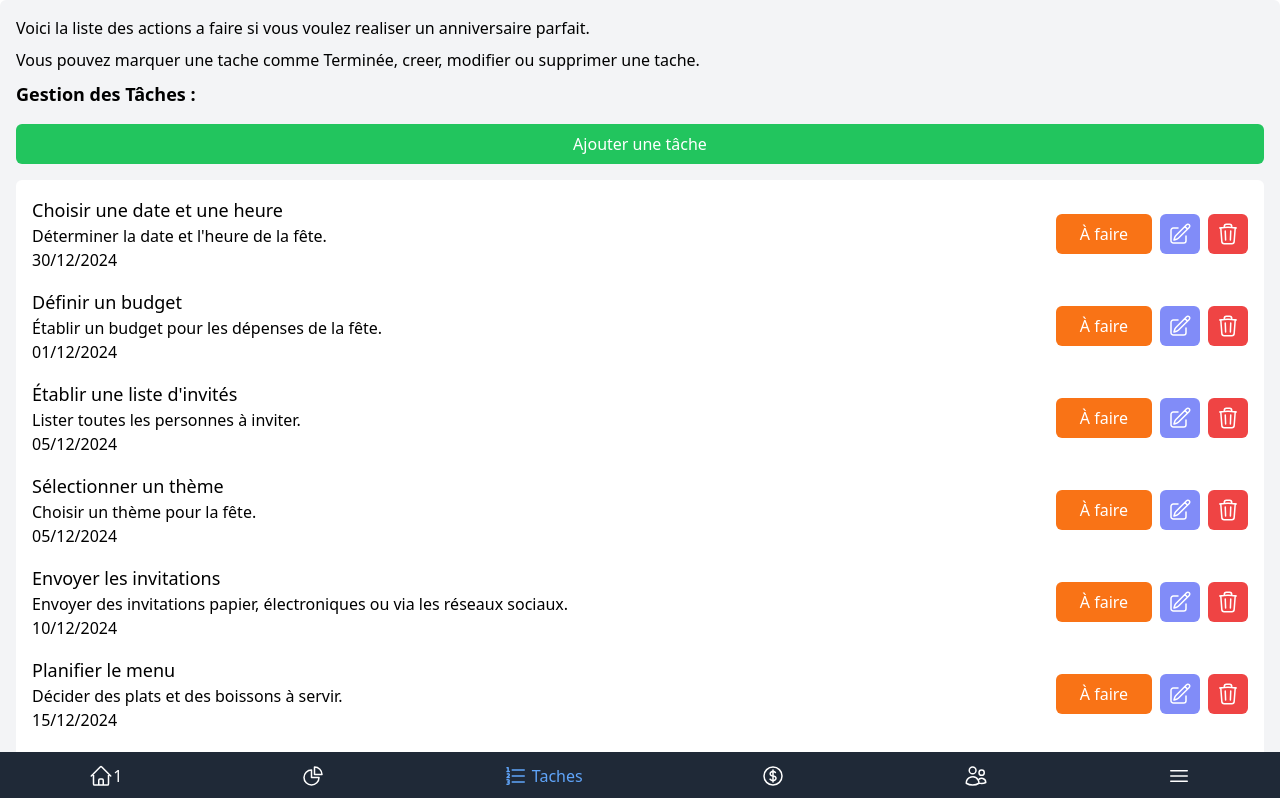
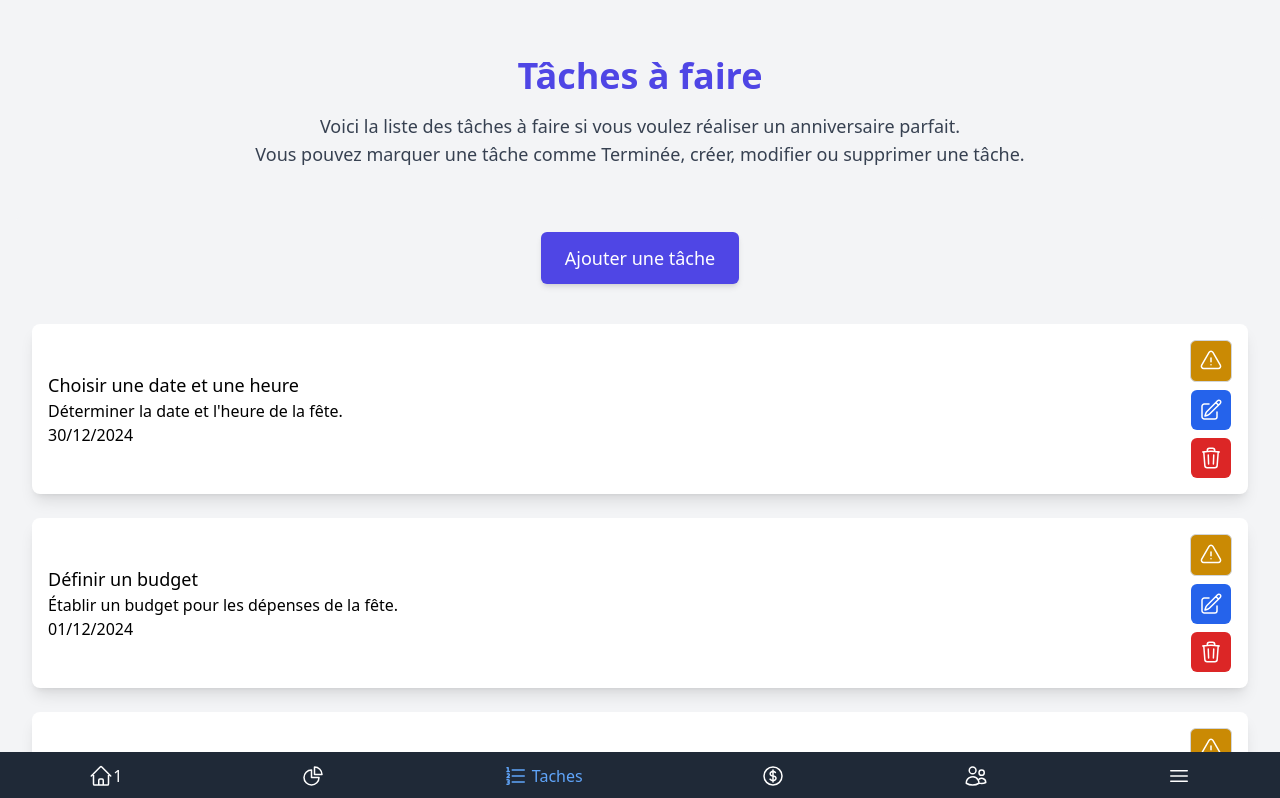
Before and after one commit to billy-java/soirie, a React (Vite) app: page /e/1/taches in a window 1280 px wide. Shown: the top 798 px of the page. Built offline with nearby package versions, Linux system fonts and the light colour scheme.

Commit message:
mise a jour - (3)

```diff
--- a/src/components/TachesSection.tsx
+++ b/src/components/TachesSection.tsx
@@ -84,6 +84,10 @@ const TachesSection: React.FC<TachesProps> = ({ tachesProps = [] }) => {
     }
   };
 
+  const annulerModification = () => {
+    setData({ ajouter: null, modifier: null });
+  };
+
   const supprimerTache = (id: string) => {
     setTaches(taches.filter((tache) => tache.id !== id));
     setDeleteConfirmationId(null); // Annule la confirmation après suppression
@@ -106,13 +110,19 @@ const TachesSection: React.FC<TachesProps> = ({ tachesProps = [] }) => {
   };
 
   return (
-    <section className="flex flex-col gap-4 rounded-md mb-20">
-      <h2 className="text-lg font-bold">Gestion des Tâches :</h2>
-      <button
-        onClick={toggleFormulaireAjout}
-        className="bg-green-500 text-white py-2 px-4 rounded-md hover:bg-green-600">
-        {data.ajouter ? 'Annuler' : 'Ajouter une tâche'}
-      </button>
+    <section className="flex flex-col gap-10 bg-gray-100 p-4 rounded-md mb-20">
+      <div className="flex justify-center w-full">
+        <button
+          onClick={toggleFormulaireAjout}
+          className={`px-6 py-3 text-lg rounded-md shadow-md transition ${
+            data.ajouter
+              ? 'bg-red-600 hover:bg-red-600 text-white'
+              : 'bg-indigo-600 hover:bg-indigo-800 text-white'
+          }`}
+          title="Cliquez pour ajouter une nouvelle dépense.">
+          {data.ajouter ? 'Annuler' : 'Ajouter une tâche'}
+        </button>
+      </div>
 
       {data.ajouter && (
         <form
@@ -121,6 +131,9 @@ const TachesSection: React.FC<TachesProps> = ({ tachesProps = [] }) => {
             ajouterTache(e);
           }}
           className="flex flex-col gap-2 mt-4">
+          <p className="text-gray-500">
+            Remplissez le formulaire pour ajouter une nouvelle tâche.
+          </p>
           <input
             type="text"
             value={data.ajouter?.titre || ''}
@@ -168,22 +181,27 @@ const TachesSection: React.FC<TachesProps> = ({ tachesProps = [] }) => {
             }
             className="p-2 border border-gray-300 rounded-md"
           />
+
           <button
             type="submit"
-            className="bg-blue-500 text-white px-4 py-2 rounded-md hover:bg-blue-600">
-            Sauvegarder
+            title="Cliquez pour sauvegarder la dépense."
+            className="bg-indigo-600 text-white w-full px-4 py-2 rounded-md hover:bg-indigo-800 flex flex-wrap justify-center items-center space-x-2">
+            <p>Sauvegarder</p> {iconsListe.enregister}
           </button>
         </form>
       )}
 
-      <ul className="bg-white rounded-md p-2">
+      <ul className="space-y-6">
         {taches.map((tache) => (
           <li
             key={tache.id}
-            className={`flex flex-col ${idConfirmationSuppression === tache.id ? 'bg-red-50' : ''}`}>
+            className={`flex flex-col shadow-lg rounded-lg ${idConfirmationSuppression === tache.id ? 'bg-red-50' : 'bg-white'}`}>
             <div
-              className={`flex justify-between items-center p-2 border-b last:border-none ${tache.terminee ? 'bg-green-100' : ''}`}>
-              {' '}
+              className={`flex justify-between items-center  rounded-lg p-4  ${
+                tache.terminee && idConfirmationSuppression !== tache.id
+                  ? 'bg-green-100'
+                  : ''
+              }`}>
               {data.modifier?.id === tache.id ? (
                 <form
                   onSubmit={(e) => {
@@ -245,6 +263,21 @@ const TachesSection: React.FC<TachesProps> = ({ tachesProps = [] }) => {
                     className="bg-blue-500 text-white px-2 py-1 flex-grow rounded-md hover:bg-blue-600">
                     Sauvegarder
                   </button>
+
+                  <div className="w-full flex justify-center space-x-4">
+                    <button
+                      type="submit"
+                      title="Cliquez pour enregistrer les modifications."
+                      className="bg-indigo-600 text-white w-full px-4 py-2 size-fit rounded-md hover:bg-indigo-800 flex flex-wrap justify-center items-center space-x-2">
+                      <p>Sauvegarder</p> {iconsListe.enregister}
+                    </button>
+                    <button
+                      onClick={annulerModification}
+                      type="reset"
+                      className="bg-red-600 text-white w-full px-4 py-2 size-fit rounded-md hover:bg-red-800 flex flex-wrap justify-center items-center space-x-2">
+                      Annuler
+                    </button>
+                  </div>
                 </form>
               ) : (
                 <div className="mr-4">
@@ -253,22 +286,23 @@ const TachesSection: React.FC<TachesProps> = ({ tachesProps = [] }) => {
                   <p>{iDateVersString(tache.dateLimite!)}</p>
                 </div>
               )}
-              <div className="flex items-center gap-2">
+
+              <div className="flex flex-col  items-center gap-2">
                 <button
                   onClick={() => {
                     if (idConfirmationSuppression) annulerSuppression();
                     changerStatutTache(tache.id);
                   }}
-                  className={`${tache.terminee ? 'bg-green-500 hover:bg-green-600' : 'bg-orange-500 hover:bg-orange-600'}
-                               text-white px-2 py-1 rounded-md flex justify-center items-center w-24 h-10`}>
-                  {tache.terminee ? 'Terminée' : 'À faire'}
+                  className={`text-white rounded-md px-2 py-2 ${tache.terminee ? 'bg-green-600 hover:bg-green-800' : 'border border-gray-300 bg-yellow-600 hover:bg-yellow-800'}
+                                    `}>
+                  {tache.terminee ? iconsListe.true1 : iconsListe.attention}
                 </button>
                 <button
                   onClick={() => {
                     if (idConfirmationSuppression) annulerSuppression();
                     demarrerModification(tache.id);
                   }}
-                  className="bg-indigo-400 text-white px-2 py-1 rounded-md hover:bg-indigo-500 w-10 h-10">
+                  className="bg-blue-600 text-white px-2 py-2 rounded-md hover:bg-blue-800 transition">
                   {iconsListe.modifier}
                 </button>
                 <button
@@ -282,7 +316,7 @@ const TachesSection: React.FC<TachesProps> = ({ tachesProps = [] }) => {
                       confirmerSuppression(tache.id);
                     }
                   }}
-                  className="bg-red-500 text-white px-2 py-1 rounded-md hover:bg-red-600 w-10 h-10">
+                  className="bg-red-600 text-white px-2 py-2 rounded-md hover:bg-red-800 transition">
                   {iconsListe.supprimer}
                 </button>
               </div>
--- a/src/pages/evenements/Taches.tsx
+++ b/src/pages/evenements/Taches.tsx
@@ -1,22 +1,23 @@
 import TachesSection from '../../components/TachesSection';
+import { Titre1 } from '../../components/Titres';
 import { anniversaireTaches } from '../../lib/localDB';
 
 const Taches = () => {
   return (
-    <div>
-      <section className="flex flex-col gap-2 bg-gray-100 p-4 rounded-md">
-        <h2>
-          Voici la liste des actions a faire si vous voulez realiser un
+    <div className="px-4 py-10 min-h-screen bg-gray-100">
+      <div className="text-center p-4 mb-8">
+        <Titre1>Tâches à faire</Titre1>
+        <p className="text-gray-700 text-lg">
+          Voici la liste des tâches à faire si vous voulez réaliser un
           anniversaire parfait.
-        </h2>
-        <p>
-          Vous pouvez marquer une tache comme Terminée, creer, modifier ou
-          supprimer une tache.
         </p>
-        <div>
-          <TachesSection tachesProps={anniversaireTaches} />
-        </div>
-      </section>
+        <p className="text-gray-700 text-lg">
+          Vous pouvez marquer une tâche comme Terminée, créer, modifier ou
+          supprimer une tâche.
+        </p>
+      </div>
+
+      <TachesSection tachesProps={anniversaireTaches} />
     </div>
   );
 };
```
Also changed, not shown: version.txt.
